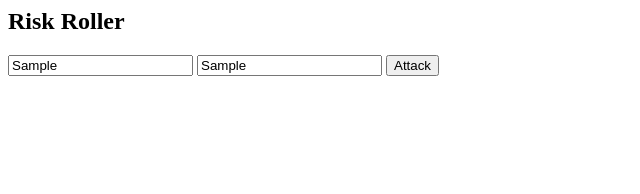
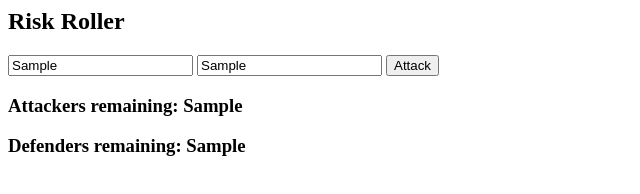
Before and after one commit to ewilson/riskroll, a website: page index.html in a window 1280 px wide. Both pictures are taken after typing "Sample", "Sample" into the empty fields and a click on the button "Attack". Shown: the whole page, without its empty margins (0-640 px from the left). Drawn offline with nearby package versions, Linux system fonts and the light colour scheme.

Commit message:
displaying basic result

```diff
--- a/index.html
+++ b/index.html
@@ -1,16 +1,22 @@
 <html>
   <head>
     <title>Risk Roller</title>
+    <script src="bower_components/handlebars/handlebars.min.js"></script>
     <script src="bower_components/jquery/dist/jquery.min.js"></script>
-    <script src="js/risk.js"></script>
-    <script src="js/form.js"></script>
+    <script src="js/dice.js"></script>
+    <script src="js/riskroll.js"></script>
   </head>
   <body>
     <h2>Risk Roller</h2>
-    <form>
-      <input id="attackNum" type="text">
-      <input id="defendNum" type="text">
-      <button>Attack</button>
-    </form>
+    <div id="main">
+      <form>
+	<input id="attackNum" type="text">
+	<input id="defendNum" type="text">
+	<button>Attack</button>
+      </form>
+    </div>
+    <script id="results-template" type="text/x-handlebars-template">
+      <h3>{{player}}s remaining: {{num}}</h3>
+    </script>
   </body>
 </html>
--- a/js/form.js
+++ /dev/null
@@ -1,14 +0,0 @@
-$(function() {
-	$('button').click(function(e) {
-		var attackNum = $('#attackNum').val();
-		var defendNum = $('#defendNum').val();
-		e.preventDefault();
-		console.log("#" + attackNum + defendNum);
-		var results = attackSequence(attackNum, defendNum);
-		console.log(results.attackNum);
-		console.log(results.defendNum);
-	});
-});
-function attackForm() {
-    alert('called!');
-}
--- /dev/null
+++ b/js/riskroll.js
@@ -0,0 +1,21 @@
+$(function() {
+	$('button').click(function(e) {
+		$('#results').remove();
+		var attackNum = $('#attackNum').val();
+		var defendNum = $('#defendNum').val();
+		e.preventDefault();
+		var results = attackSequence(attackNum, defendNum);
+		console.log(results);
+		var $main = $('#main');
+		var source   = $("#results-template").html();
+		var template = Handlebars.compile(source);
+		var attackResultHtml = template({player: 'Attacker',
+						 num: results.attackNum});
+		var defendResultHtml = template({player: 'Defender',
+						 num: results.defendNum});
+		$main.append('<div id="results"></div>');
+		var $results = $('#results');
+		$results.append(attackResultHtml);
+		$results.append(defendResultHtml);
+	});
+});
```
Also changed, not shown: js/dice.js (renamed from js/risk.js).
